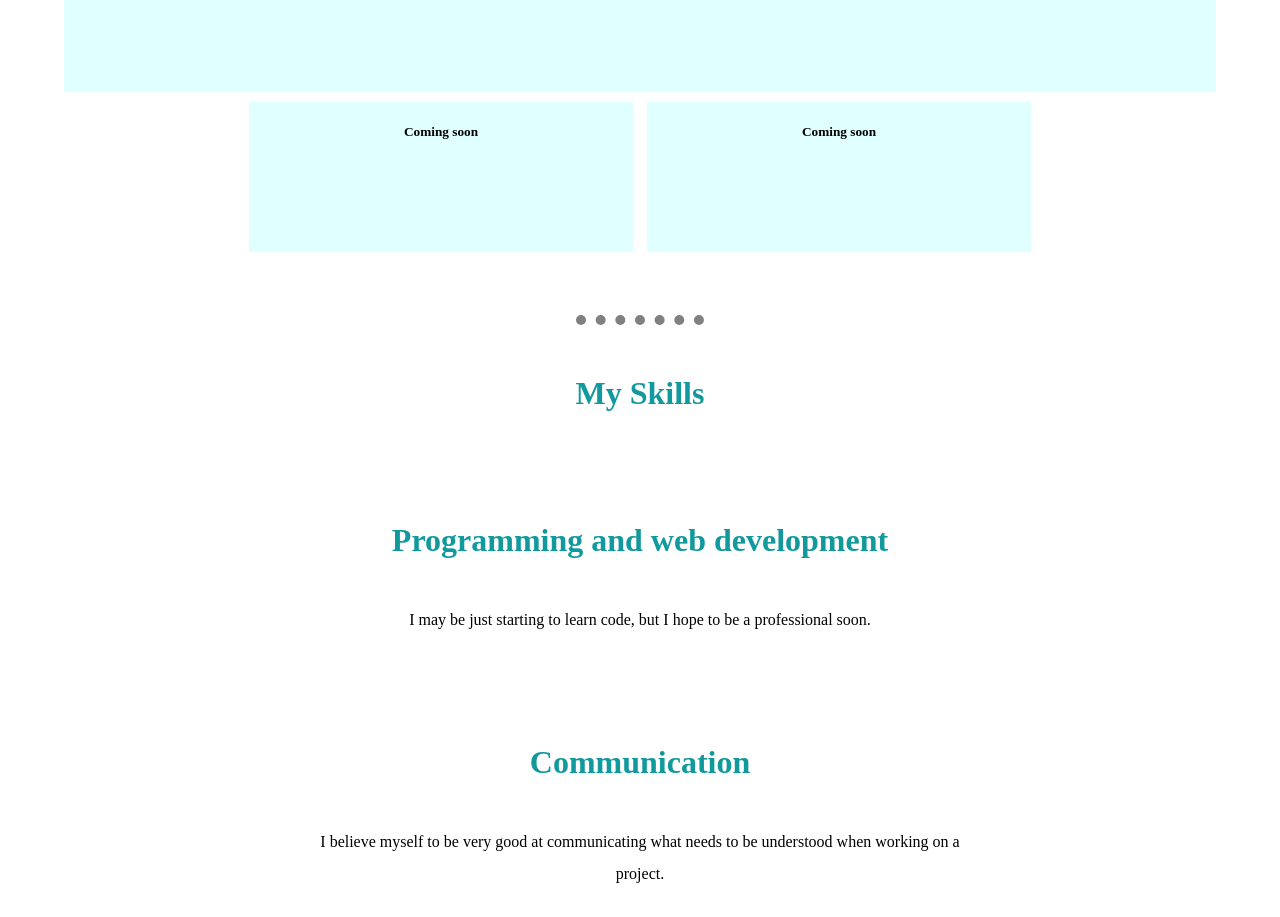
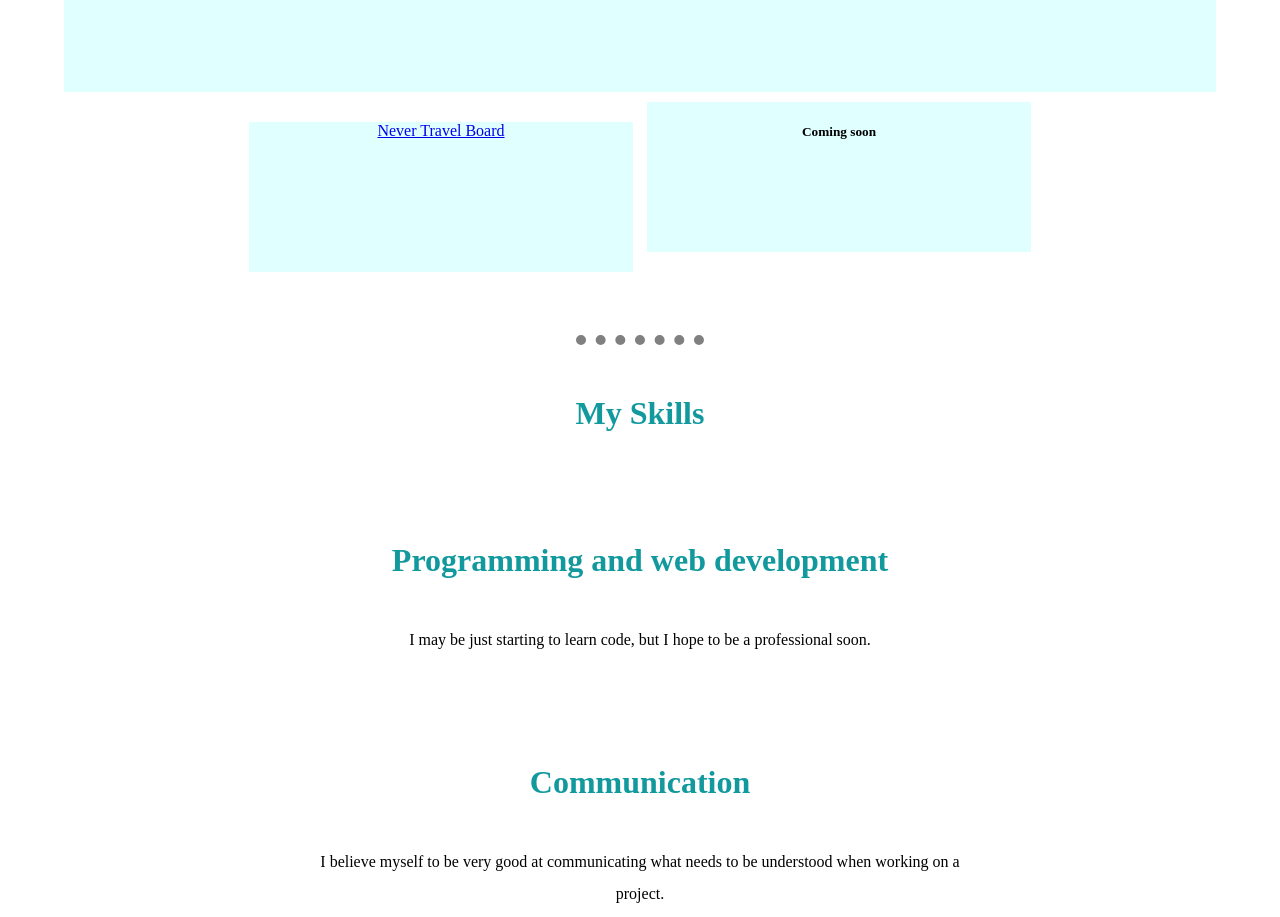
Before and after one commit to MicahDeaton/MySite, a plain HTML site: page index.html in a window 1280 px wide. Shown: the part 2160-3077 px from the top of the page. Drawn offline with Linux system fonts and the light colour scheme.

Commit message:
added second project

```diff
--- a/index.html
+++ b/index.html
@@ -54,7 +54,7 @@
           <a href="https://alla0810.github.io/Group9/">Amazon Navigator!</a>
         </div>
         <div class="projBox">
-          <h5>Coming soon</h5>
+          <a href="https://github.com/MicahDeaton/Never-Travel-Board">Never Travel Board</a>
         </div>
         <div class="projBox">
           <h5>Coming soon</h5>
```
